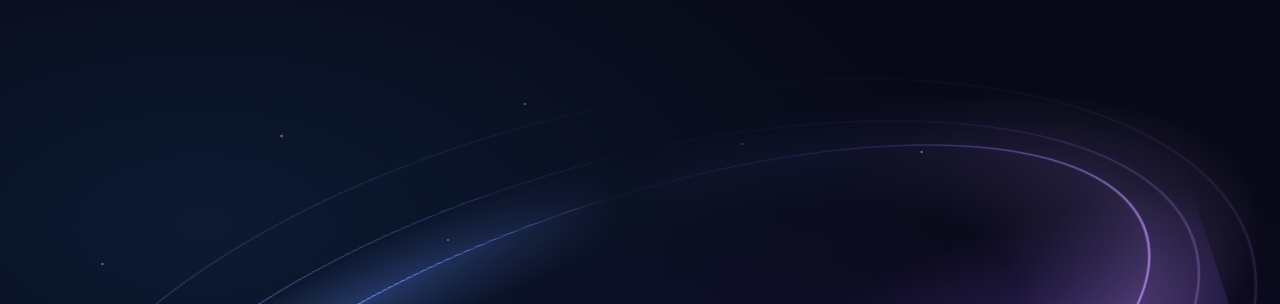
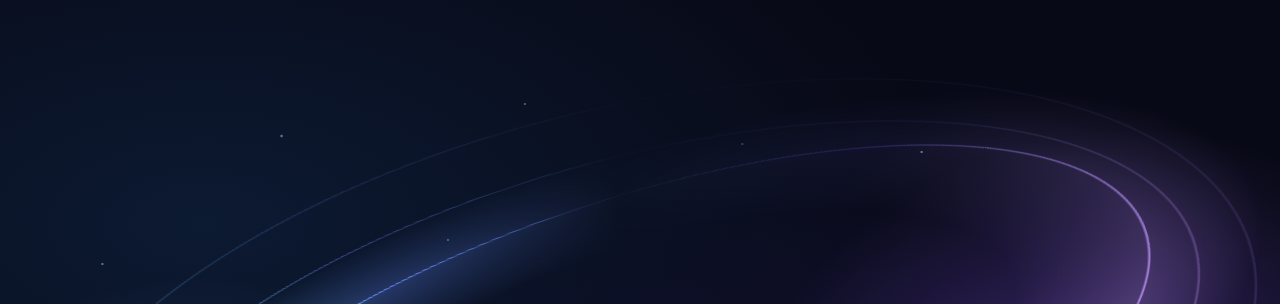
Before and after one commit to 37310673/37310673.github.io, a plain HTML site: page index.html in a window 1280 px wide. Shown: the top 304 px of the page. Drawn offline with Linux system fonts and the light colour scheme.

Commit message:
Soften the edges of the orbit lighting

```diff
--- a/index.html
+++ b/index.html
@@ -116,10 +116,10 @@
 
       .light {
         position: absolute;
-        inset: -20% -5%;
+        inset: -45% -25%;
         background:
-          radial-gradient(ellipse at 12% 39%, #5399ff36, transparent 27%),
-          radial-gradient(ellipse at 84% 72%, #9764ff48, transparent 30%);
+          radial-gradient(ellipse 18% 28% at 19% 42%, #5399ff38, transparent),
+          radial-gradient(ellipse 21% 32% at 76% 66%, #9764ff48, transparent);
         mix-blend-mode: screen;
       }
 
```
